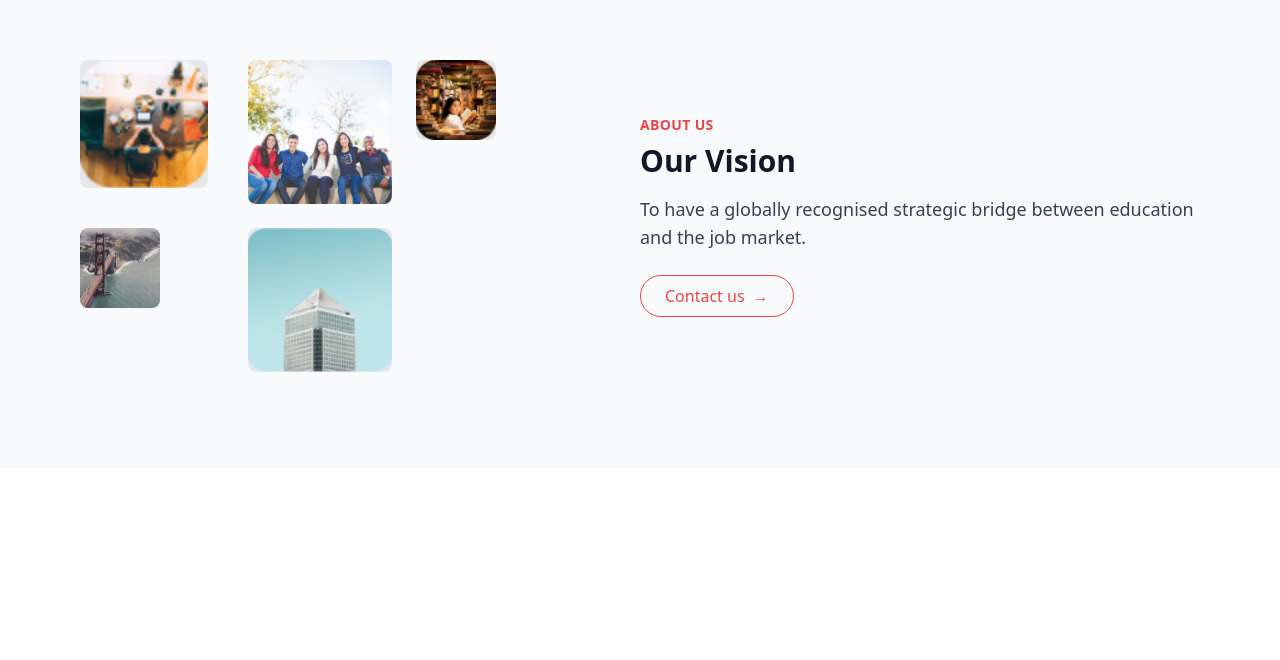
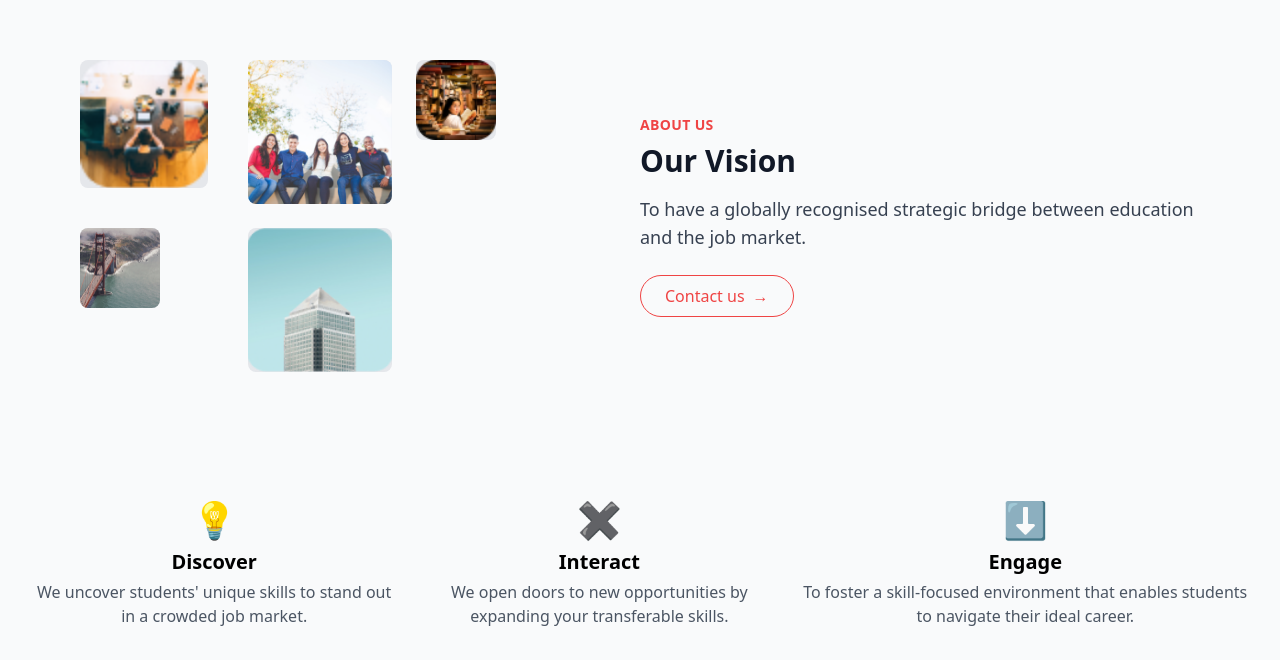
Before and after one commit to afsara-jahen/project-4, a website built with Vite: page index.html in a window 1280 px wide. Shown: the part 1888-2548 px from the top of the page. Before the commit the page ends 2356 px from the top, so only its background shows below. Built offline with nearby package versions, Linux system fonts and the light colour scheme.

Commit message:
new feature

```diff
--- a/index.html
+++ b/index.html
@@ -204,5 +204,35 @@
     </div>
 </section>
 
-</body>
-</html>
+
+<div class="flex flex-col items-center md:flex-row md:justify-around p-8 space-y-8 md:space-y-0 md:space-x-4 bg-gray-50">
+    <!-- Discover Section -->
+    <div class="flex flex-col items-center text-center">
+      <div class="text-green-500 text-4xl">💡</div>
+      <h3 class="text-xl font-semibold mt-2">Discover</h3>
+      <p class="text-gray-600 mt-1 text-sm md:text-base">
+        We uncover students' unique skills to stand out in a crowded job market.
+      </p>
+    </div>
+
+    <!-- Interact Section -->
+    <div class="flex flex-col items-center text-center">
+      <div class="text-green-500 text-4xl">✖</div>
+      <h3 class="text-xl font-semibold mt-2">Interact</h3>
+      <p class="text-gray-600 mt-1 text-sm md:text-base">
+        We open doors to new opportunities by expanding your transferable skills.
+      </p>
+    </div>
+
+    <!-- Engage Section -->
+    <div class="flex flex-col items-center text-center">
+      <div class="text-green-500 text-4xl">⬇</div>
+      <h3 class="text-xl font-semibold mt-2">Engage</h3>
+      <p class="text-gray-600 mt-1 text-sm md:text-base">
+        To foster a skill-focused environment that enables students to navigate their ideal career.
+      </p>
+    </div>
+  </div>
+
+  </body>
+  </html>
```
